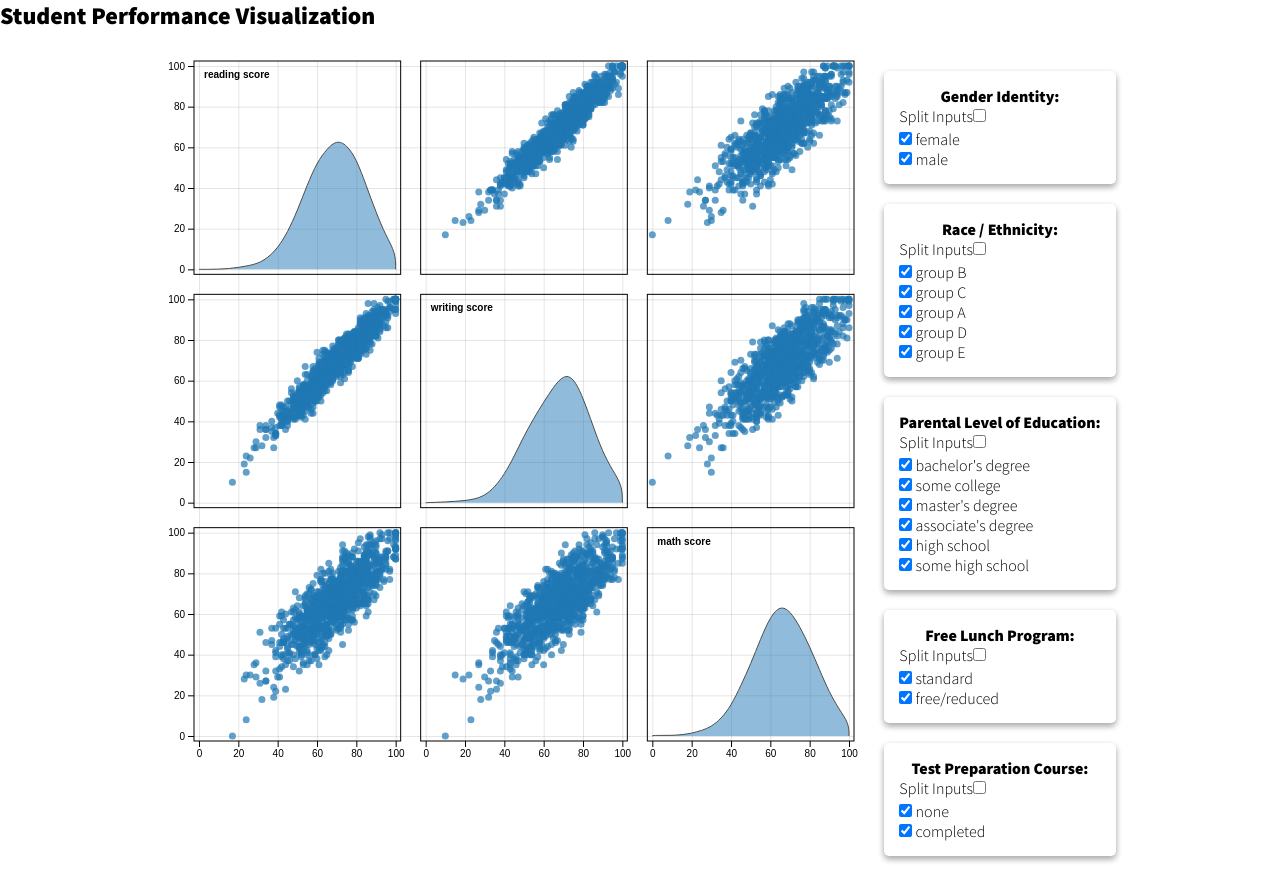
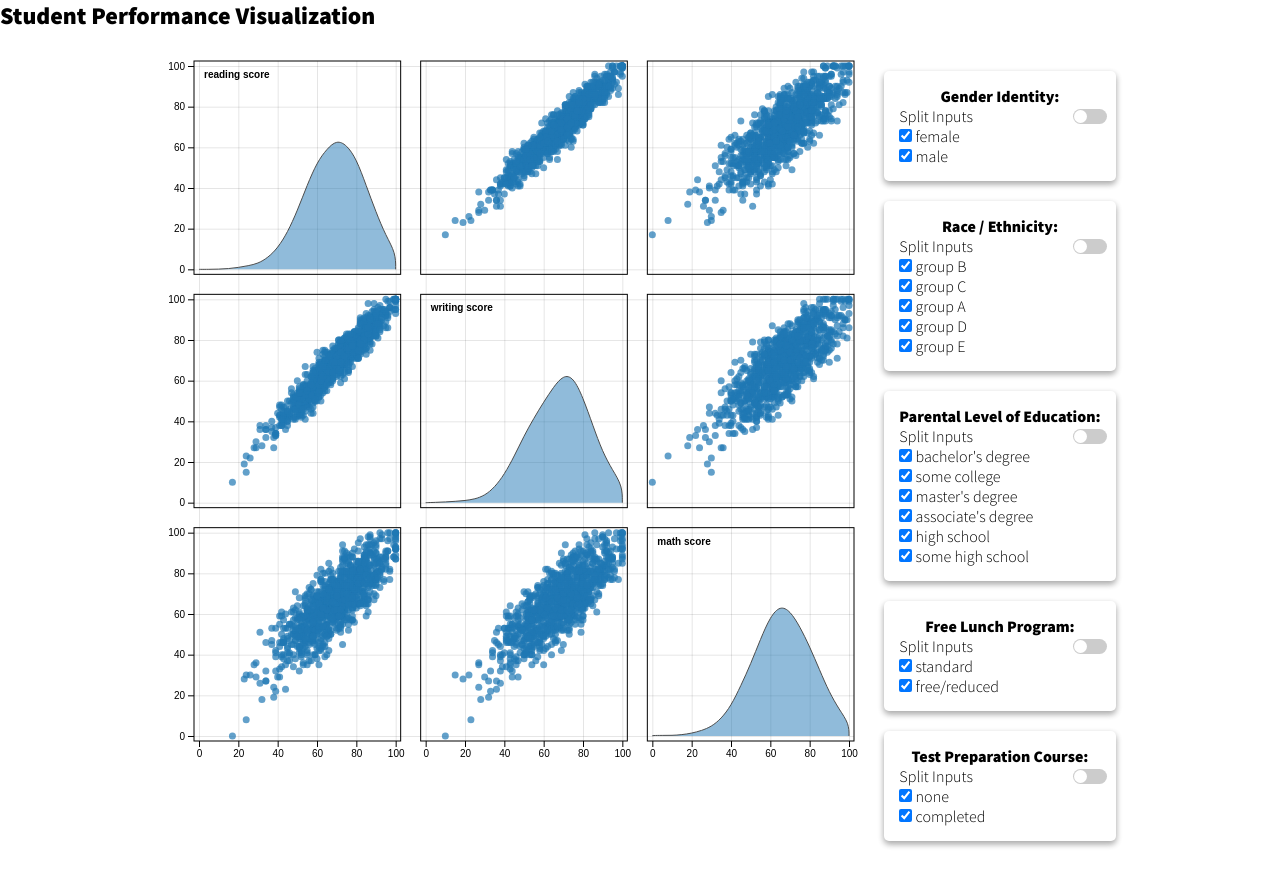
Before and after one commit to mfigurski80/student-performance-viz, a plain HTML site: page index.html in a window 1280 px wide. Drawn offline with nearby package versions, Linux system fonts and the light colour scheme.

Commit message:
css update to the toggle switches

```diff
--- a/style.css
+++ b/style.css
@@ -54,3 +54,67 @@ body {
   padding: 15px 15px;
   margin: 20px 10px;
 }
+
+/* Toggle Switch CSS starts here */
+#plot-input .control-panel-split .outter{
+  left: 100px;
+  position: relative;
+  display: inline-block;
+  width: 34px;
+  height: 18px;
+}
+
+/* Hide default HTML checkbox */
+#plot-input .control-panel-split .outter input {
+  opacity: 0;
+  width: 0;
+  height: 0;
+}
+
+/* The slider */
+#plot-input .control-panel-split .inner {
+  position: absolute;
+  cursor: pointer;
+  top: 0;
+  left: 0;
+  right: 0;
+  bottom: 0;
+  background-color: #ccc;
+  -webkit-transition: .4s;
+  transition: .4s;
+}
+
+#plot-input .control-panel-split .inner:before {
+  position: absolute;
+  content: "";
+  height: 13px;
+  width: 13px;
+  left: 1.5px;
+  bottom: 1px;
+  background-color: white;
+  -webkit-transition: .4s;
+  transition: .4s;
+}
+
+#plot-input .control-panel-split .outter input:checked + .inner{
+  background-color: #2196F3;
+}
+
+#plot-input .control-panel-split .outter input:checked + .inner {
+  box-shadow: 0 0 1px #2196F3;
+}
+
+#plot-input .control-panel-split .outter input:checked + .inner:before {
+  -webkit-transform: translateX(18px);
+  -ms-transform: translateX(18px);
+  transform: translateX(18px);
+}
+
+/* Rounded sliders */
+#plot-input .control-panel-split .inner {
+  border-radius: 34px;
+}
+
+#plot-input .control-panel-split .inner:before {
+  border-radius: 50%;
+}
```
